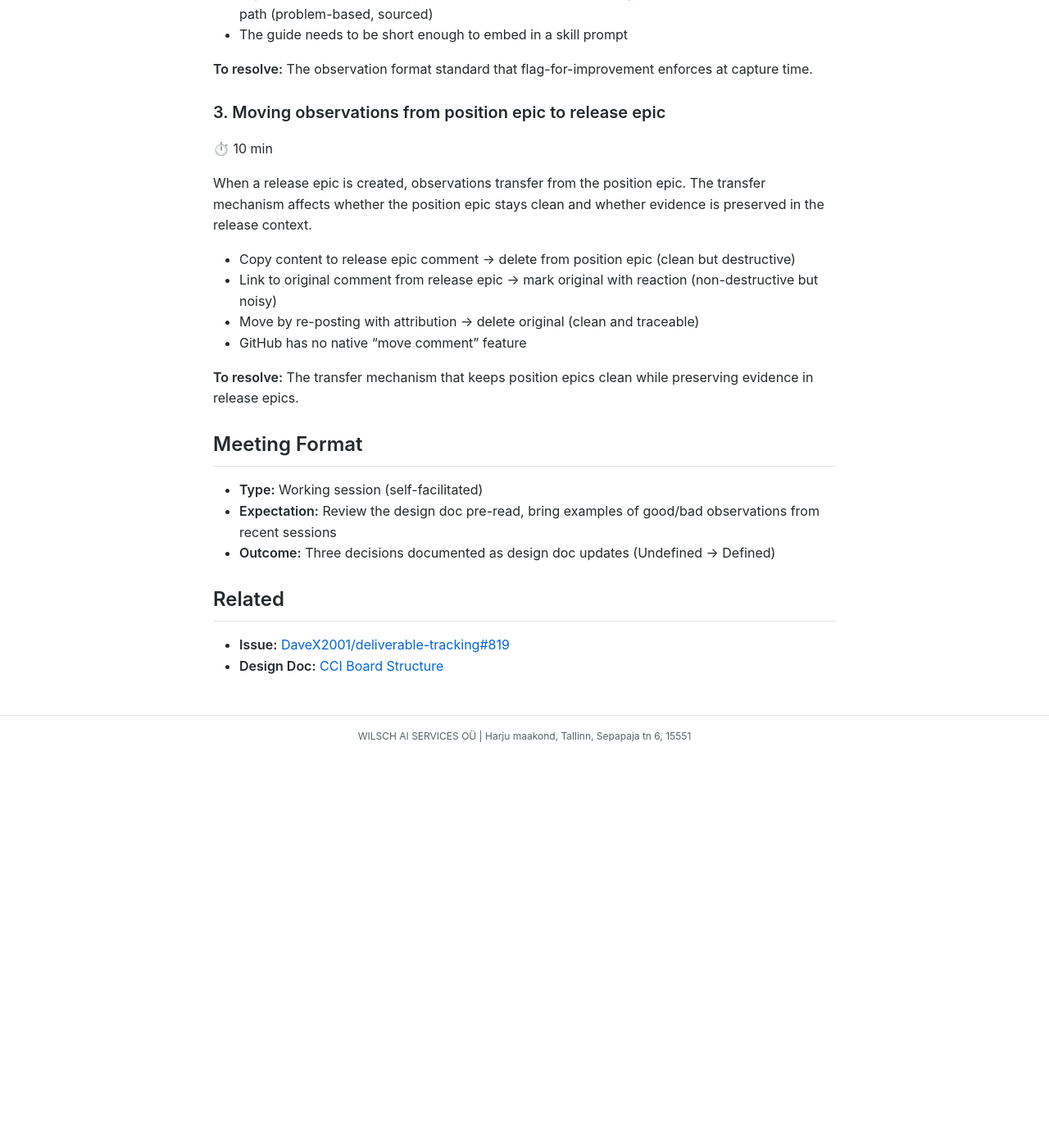
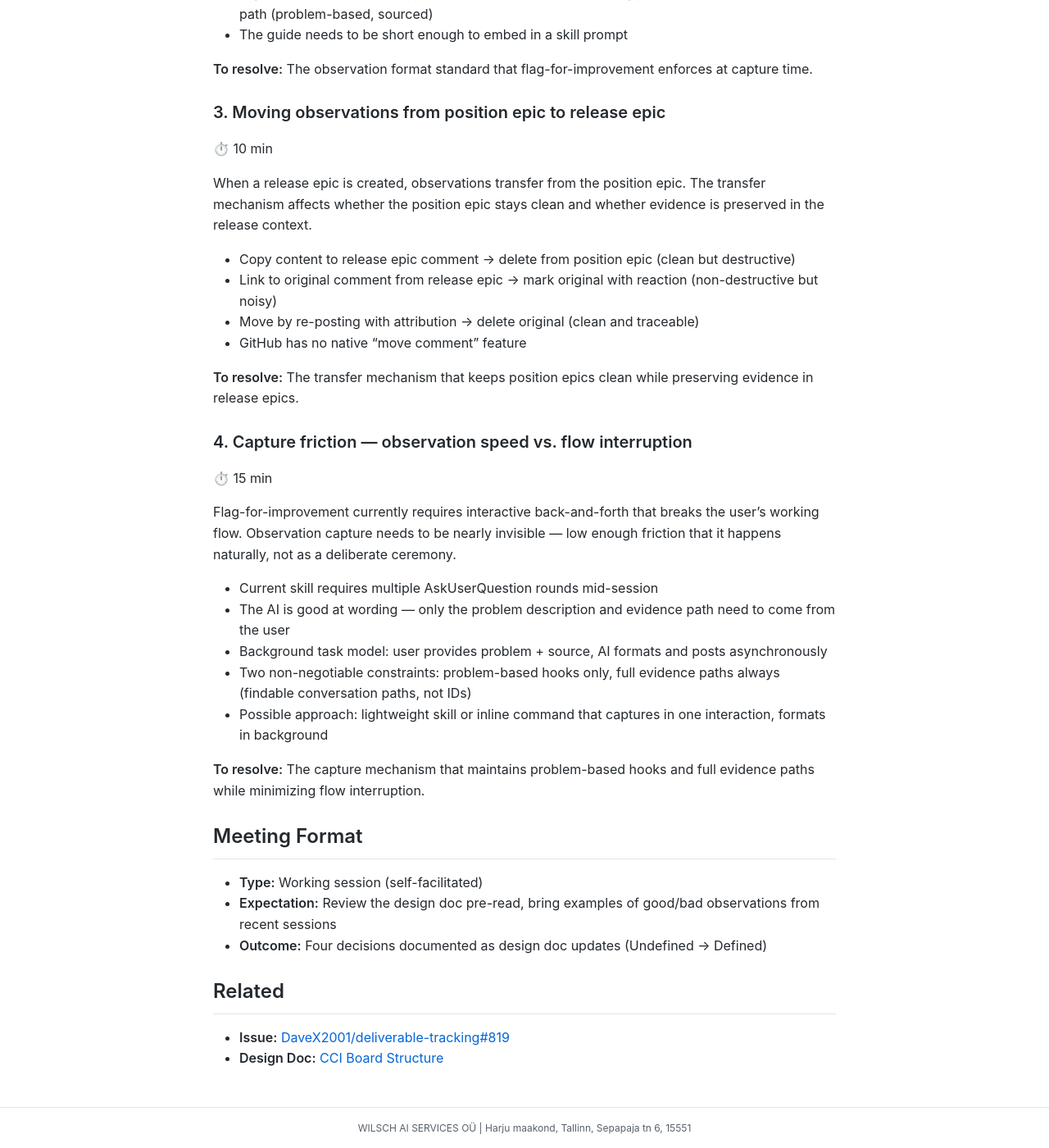
Before and after one commit to MariusWilsch/public-wilsch-ai-pages, a Jekyll site: the page built from project/soloforce/cci-board-structure-meeting-agenda.md, in a window 1280 px wide and 1400 px high, scrolled down 1537 px. Shown: the whole window at 82% size. Built offline with Jekyll 4.4.1, drawn with Linux system fonts in a browser that asks for light colours; our own code applies the rules of GitHub Pages for plain Markdown files; before the commit the page ends 2459 px from its top, so only the background shows below that.

Commit message:
Sync from hippocampus 2026-02-20

```diff
--- a/project/soloforce/cci-board-structure-meeting-agenda.md
+++ b/project/soloforce/cci-board-structure-meeting-agenda.md
@@ -60,11 +60,24 @@ When a release epic is created, observations transfer from the position epic. Th
 
 **To resolve:** The transfer mechanism that keeps position epics clean while preserving evidence in release epics.
 
+### 4. Capture friction — observation speed vs. flow interruption
+⏱️ 15 min
+
+Flag-for-improvement currently requires interactive back-and-forth that breaks the user's working flow. Observation capture needs to be nearly invisible — low enough friction that it happens naturally, not as a deliberate ceremony.
+
+- Current skill requires multiple AskUserQuestion rounds mid-session
+- The AI is good at wording — only the problem description and evidence path need to come from the user
+- Background task model: user provides problem + source, AI formats and posts asynchronously
+- Two non-negotiable constraints: problem-based hooks only, full evidence paths always (findable conversation paths, not IDs)
+- Possible approach: lightweight skill or inline command that captures in one interaction, formats in background
+
+**To resolve:** The capture mechanism that maintains problem-based hooks and full evidence paths while minimizing flow interruption.
+
 ## Meeting Format
 
 - **Type:** Working session (self-facilitated)
 - **Expectation:** Review the design doc pre-read, bring examples of good/bad observations from recent sessions
-- **Outcome:** Three decisions documented as design doc updates (Undefined → Defined)
+- **Outcome:** Four decisions documented as design doc updates (Undefined → Defined)
 
 ## Related
 
```
Also changed, not shown: project/soloforce/cci-board-structure-design.md (+2 -0 lines).
